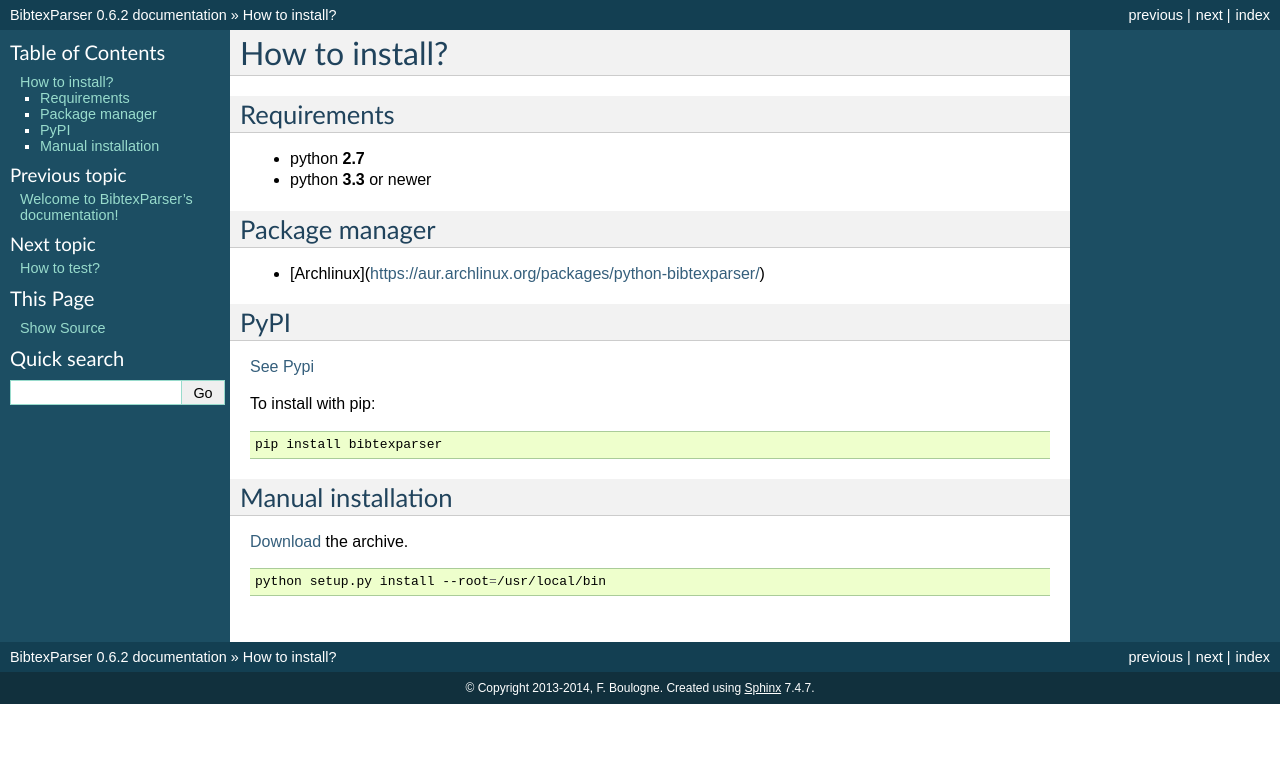
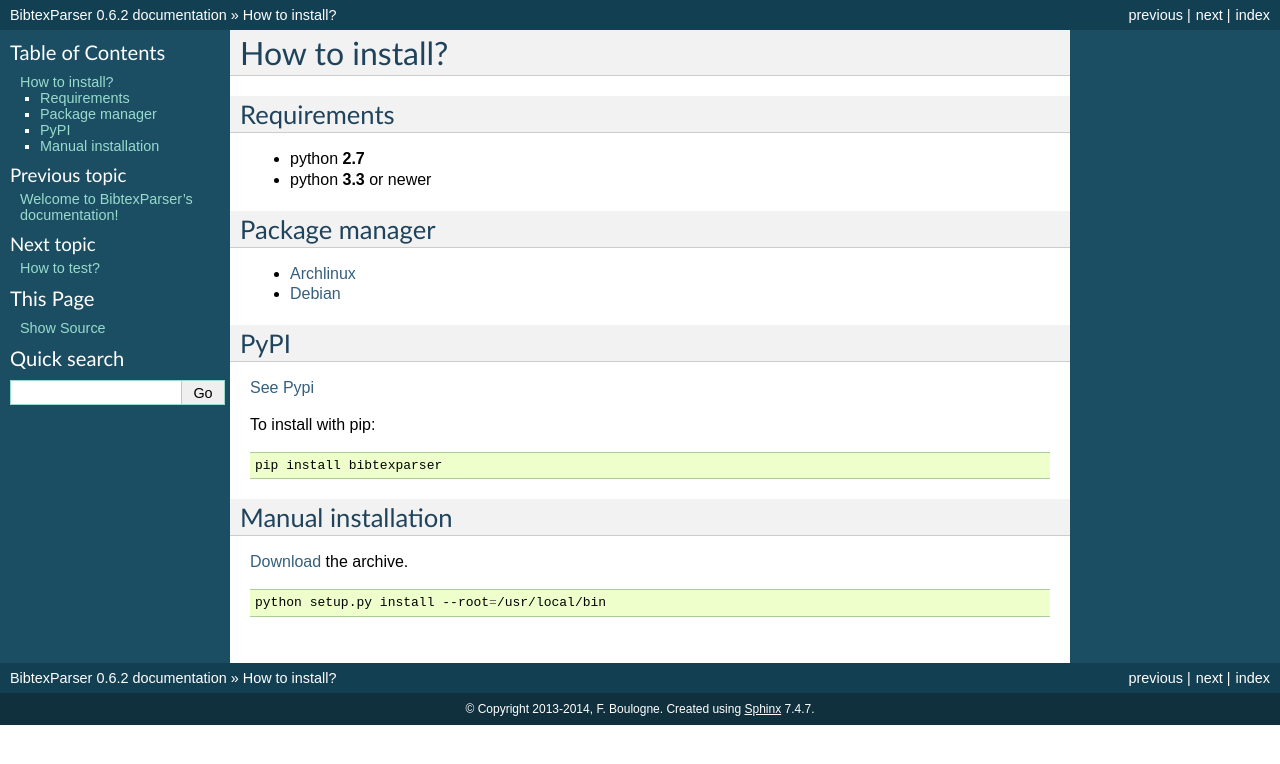
Before and after one commit to sciunto-org/python-bibtexparser, a Sphinx documentation site: the page built from docs/source/install.rst, in a window 1280 px wide. Shown: the top 764 px of the page. Built offline with Sphinx 7.4.7, drawn with Linux system fonts in a browser that asks for light colours.

Commit message:
fix link + add debian

```diff
--- a/docs/source/install.rst
+++ b/docs/source/install.rst
@@ -10,7 +10,8 @@
 Package manager
 ---------------
 
-* [Archlinux](https://aur.archlinux.org/packages/python-bibtexparser/)
+* `Archlinux <https://aur.archlinux.org/packages/python-bibtexparser/>`_
+* `Debian <https://packages.debian.org/en/sid/main/python-bibtexparser>`_
 
 PyPI
 ----
```
